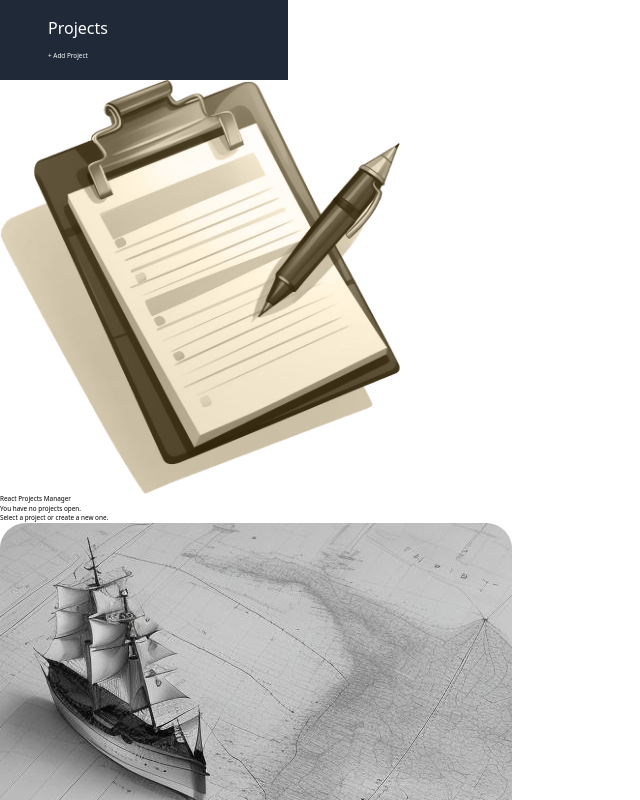
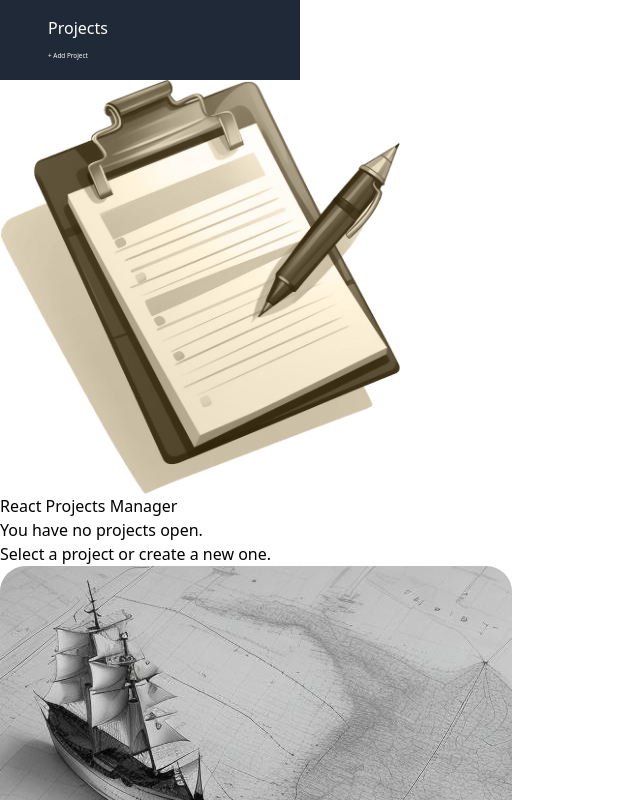
Before and after one commit to thegroosalugg/06-ProjectManager, a React (Vite) app: page / in a window 1280 px wide. Shown: the top 800 px of the page, without its empty margins (0-640 px from the left). Built offline with nearby package versions, Linux system fonts and the light colour scheme.

Commit message:
updates to styling

```diff
--- a/src/components/Homepage.jsx
+++ b/src/components/Homepage.jsx
@@ -22,21 +22,23 @@ export default function Homepage() {
 
   return (
     <>
-      <div className="flex flex-col text-stone-900 md:ml-20 md:my-20 xl:my-auto text-center" style={{ width: '400px' }}>
+      <div className="flex flex-col text-stone-900 ml-20 mt-40 mb-auto text-center" style={{ width: '400px' }}>
         <img
           src={logo}
           alt="logo"
           className="w-16 h-16 object-contain mx-auto"
         />
-        <h2 className="text-xxs md:text-2xl font-bold uppercase my:10 md:my-10">React Projects Manager</h2>
-        <p className="md:mb-10 text-xxs md:text-base">You have no projects open.</p>
-        <p className="mb-10 text-xxs md:text-base">Select a project or create a new one.</p>
-      </div>
+        <div style={{ width: '400px' }}>
+          <h2 className="text-2xl font-bold uppercase my:10 md:my-10">React Projects Manager</h2>
+          <p className="md:mb-10 text-base">You have no projects open.</p>
+          <p className="mb-10 text-base">Select a project or create a new one.</p>
+        </div>
+        </div>
       <img
         src={images[currentImage]}
         alt="wallpaper"
-        className="md:mx-20 my-auto border-2 border-stone-400"
-      />
+        className="mt-10 mb-auto border-2 border-stone-400"
+        />
     </>
   );
 }
--- a/src/index.css
+++ b/src/index.css
@@ -7,8 +7,8 @@ button {
 }
 
 img {
-  height: 80%;
   border-radius: 5%;
+
 }
 
 .text-xxs {
@@ -16,24 +16,19 @@ img {
 }
 
 #sidebar {
-  width: 5rem;
-  /* display: none; */
-  display: flex;
+  width: 300px;
+  display: none;
   flex-direction: column;
   align-items: start;
   background-color: #1f2937;
   color: #ffffff;
-  /* height: 100vh; */
   padding: 0.5rem;
-  /* border-top-right-radius: 10px;
-  border-bottom-right-radius: 10px; */
 }
 
 @media (min-width: 768px) {
   #sidebar {
-    width: 18rem;
     padding: 1rem 1rem 1rem 3rem;
-    /* display: flex; */
+    display: flex;
   }
 }
 
```
Also changed, not shown: src/components/NewProject.jsx (+3 -6 lines).
